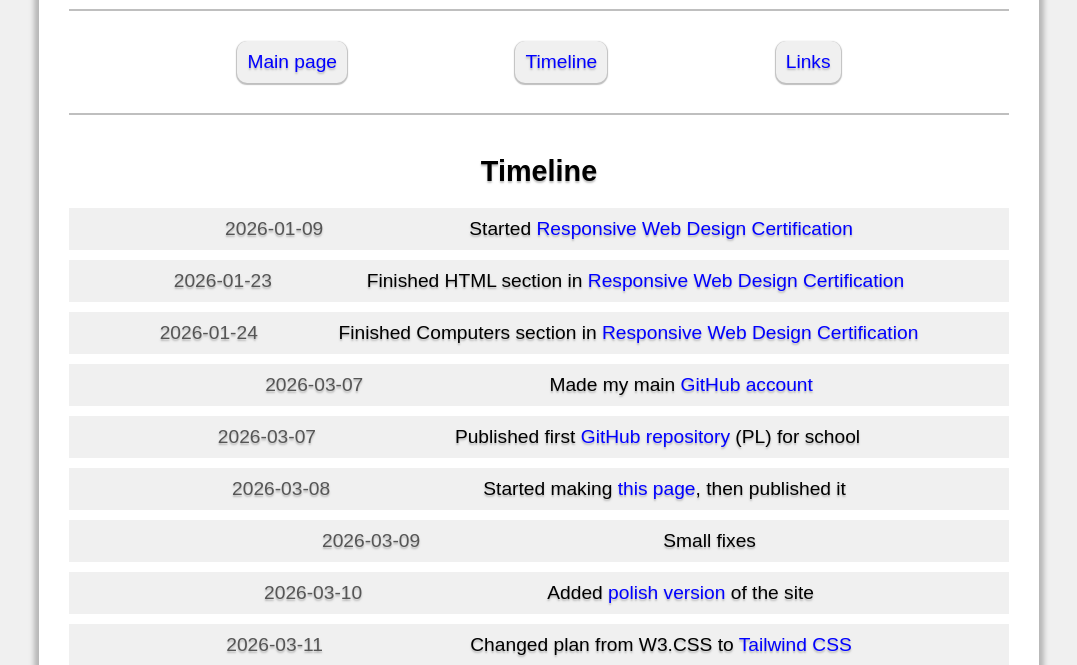
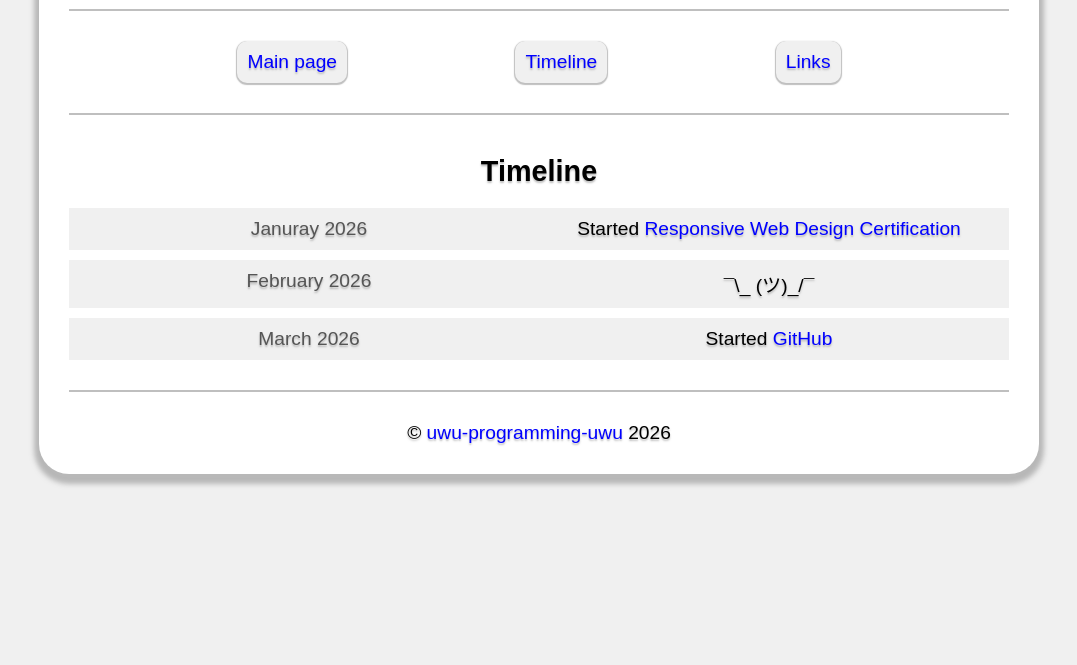
Before and after one commit to uwu-programming-uwu/about-me, a plain HTML site: page timeline.html in a window 1280 px wide. Shown: the part 135-800 px from the top of the page, without its empty margins (101-1178 px from the left). Drawn offline with Linux system fonts and the light colour scheme.

Commit message:
Big update, completely changed timeline from days to months

```diff
--- a/timeline.html
+++ b/timeline.html
@@ -1,11 +1,13 @@
 <!DOCTYPE html>
 <html lang="en">
+
 <head>
     <meta charset="UTF-8">
     <meta name="viewport" content="width=device-width, initial-scale=1.0">
     <title>About Me</title>
     <link rel="stylesheet" href="style.css">
 </head>
+
 <body>
     <div id="page">
         <header>
@@ -21,17 +23,13 @@
         <main>
             <h2>Timeline</h2>
             <div id="timeline">
-                    <div><span class="date">2026-01-09</span><span>Started <a href="https://www.freecodecamp.org/learn/responsive-web-design-v9/" target="_blank">Responsive Web Design Certification</a></span></div>
-                    <div><span class="date">2026-01-23</span><span>Finished HTML section in <a href="https://www.freecodecamp.org/learn/responsive-web-design-v9/" target="_blank">Responsive Web Design Certification</a></span></div>
-                    <div><span class="date">2026-01-24</span><span>Finished Computers section in <a href="https://www.freecodecamp.org/learn/responsive-web-design-v9/" target="_blank">Responsive Web Design Certification</a></span></div>
-                    <div><span class="date">2026-03-07</span><span>Made my main <a href="https://github.com/uwu-programming-uwu" target="_blank">GitHub account</a></span></div>
-                    <div><span class="date">2026-03-07</span><span>Published first <a href="https://github.com/uwu-programming-uwu/wlasciwosc-text-w-css" target="_blank">GitHub repository</a> (PL) for school</span></div>
-                    <div><span class="date">2026-03-08</span><span>Started making <a href="https://github.com/uwu-programming-uwu/about-me" target="_blank">this page</a>, then published it</span></div>
-                    <div><span class="date">2026-03-09</span><span>Small fixes</span></div>
-                    <div><span class="date">2026-03-10</span><span>Added <a href="pl/pl-timeline.html">polish version</a> of the site</span></div>
-                    <div><span class="date">2026-03-11</span><span>Changed plan from W3.CSS to <a href="https://tailwindcss.com/" target="_blank">Tailwind CSS</a></span></div>
-                    <div><span class="date">2026-03-12</span><span>Small spelling fix in this file, changed naming of updates, <a href="https://github.com/uwu-programming-uwu/infinite-craft-recipes" target="_blank">new repository</a></span></div>
-                    <div><span class="date">2026-03-13</span><span>Timeline update</span></div>
+                <div><span class="date ts">Januray 2026</span><span class="ts">Started <a
+                            href="https://www.freecodecamp.org/learn/responsive-web-design-v9/"
+                            target="_blank">Responsive Web Design Certification</a></span></div>
+                <div><span class="date ts">February 2026</span><span class="ts">¯\_ (ツ)_/¯</span></div>
+                <div><span class="date ts">March 2026</span><span class="ts">Started <a
+                            href="https://github.com/uwu-programming-uwu" target="_blank"
+                            target="_blank">GitHub</a></span></div>
             </div>
         </main>
         <hr>
@@ -40,4 +38,5 @@
         </footer>
     </div>
 </body>
+
 </html>
```
Lines whose indentation alone changed are shown as unchanged.
